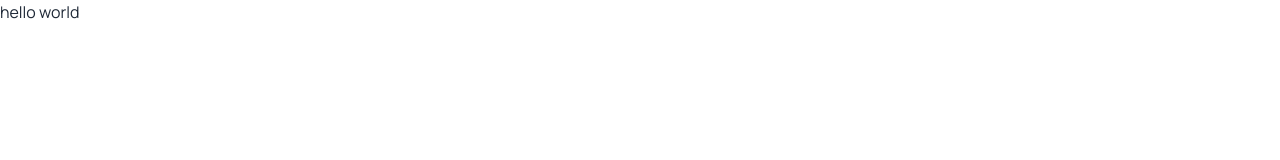
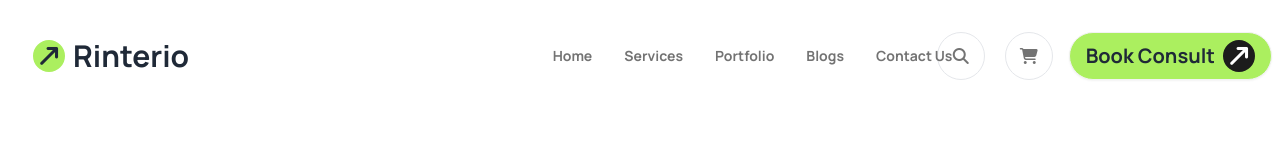
Before and after one commit to Ramkantodey/assignment---3, a plain HTML site: page index.html in a window 1280 px wide. Drawn offline with nearby package versions, Linux system fonts and the light colour scheme.

Commit message:
header section Done

```diff
--- a/index.html
+++ b/index.html
@@ -33,6 +33,104 @@
     </style>
   </head>
   <body class="font-manrope">
-    <h1>hello world</h1>
+    <!-- Header Section Start Here -->
+    <header class="container mx-auto lg:pt-4">
+      <!-- Navbar Start Here -->
+      <div class="navbar bg-base-100">
+        <div class="navbar flex flex-row-reverse lg:flex-row justify-between lg:justify-normal">
+          <div class="dropdown">
+            <div tabindex="0" role="button" class="btn btn-ghost lg:hidden">
+              <svg
+                xmlns="http://www.w3.org/2000/svg"
+                class="h-8 w-8"
+                fill="none"
+                viewBox="0 0 24 24"
+                stroke="currentColor"
+              >
+                <path
+                  stroke-linecap="round"
+                  stroke-linejoin="round"
+                  stroke-width="2"
+                  d="M4 6h16M4 12h8m-8 6h16"
+                />
+              </svg>
+            </div>
+            <ul
+              tabindex="0"
+              class="menu menu-sm dropdown-content bg-base-100 rounded-box z-[1] mt-3  w-  shadow -left-9"
+            >
+            <li>
+                <a class="text-[#737373] font-bold hover:text-black">Home</a>
+              </li>
+              <li>
+                <a class="text-[#737373] font-bold hover:text-black">Services</a>
+              </li>
+              <li>
+                <a class="text-[#737373] font-bold hover:text-black">Portfolio</a>
+              </li>
+              <li>
+                <a class="text-[#737373] font-bold hover:text-black">Blogs</a>
+              </li>
+            </ul>
+          </div>
+          <div class="flex">
+            <a class="btn btn-ghost text-3xl font-bold">
+            <i
+              class="fa-solid fa-arrow-right-long -rotate-45 text-2xl bg-[#ABEF5F] rounded-full w-8 h-8"
+            ></i>
+            Rinterio
+          </a>
+        </div>
+        </div>
+        <div class="navbar-center hidden lg:flex ">
+          <ul class="menu menu-horizontal mr-10">
+            <li>
+              <a class="text-[#737373] font-bold hover:text-black">Home</a>
+            </li>
+            <li>
+              <a class="text-[#737373] font-bold hover:text-black">Services</a>
+            </li>
+            <li>
+              <a class="text-[#737373] font-bold hover:text-black">Portfolio</a>
+            </li>
+            <li>
+              <a class="text-[#737373] font-bold hover:text-black">Blogs</a>
+            </li>
+            <li>
+              <a class="text-[#737373] font-bold hover:text-black"
+                >Contact Us</a
+              >
+            </li>
+          </ul>
+        </div>
+        <div class="navbar-end hidden lg:block lg:flex">
+          <div class="space-x-5 mr-4 flex">
+            <div class=" border box-border w-12 h-12 rounded-full items-center justify-center flex"><i class="fa-solid fa-magnifying-glass text-[#737373] "></i></div>
+            <div class="border box-border w-12 h-12 rounded-full items-center justify-center flex "><i class="fa-solid fa-cart-shopping text-[#737373] "></i></div>
+
+          </div>
+          <a
+            class="btn font-bold text-xl bg-[#ABEF5F] rounded-3xl hover:border-[#ABEF5F] hover:bg-white hover:text-[#ABEF5F]"
+          >
+            Book Consult
+            <i
+              class="fa-solid fa-arrow-right-long -rotate-45 text-2xl bg-[#1C1C1C] text-[#FFFFFF] rounded-full w-8 h-8"
+            ></i>
+          </a>
+        </div>
+      </div>
+      <!-- Navbar End Here -->
+    </header>
+    <!-- Header Section End Here -->
+
+    <!-- Main Part Start Here -->
+    <main>
+
+    </main>
+    <!-- Main Part End Here -->
+
+    <!-- Footer Section Start Here -->
+    <footer></footer>
+    <!-- Footer Section End Here -->
   </body>
 </html>
```
Also changed, not shown: tailwind.config.js (added, +8 -0 lines).
